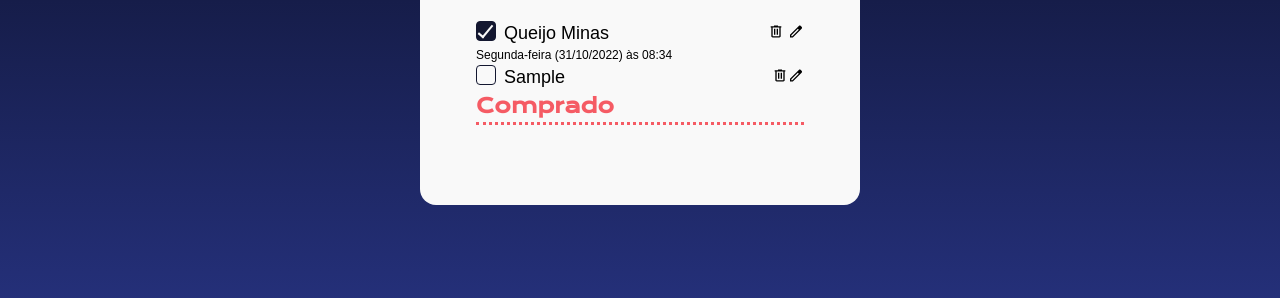
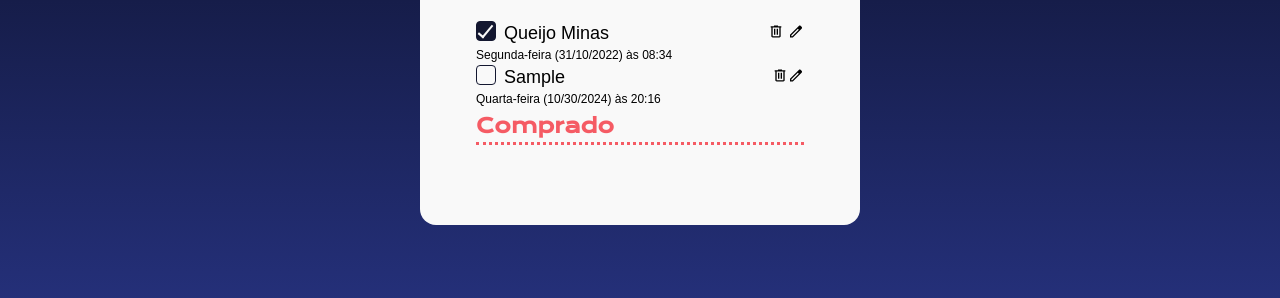
Before and after one commit to gabrielfari4/checklist, a plain HTML site: page index.html in a window 1280 px wide. Both pictures are taken after typing "Sample" into the empty fields and a click on the button "Salvar item". Shown: the part 464-762 px from the top of the page. Drawn offline with nearby package versions, Linux system fonts and the light colour scheme; a web font is replaced by a local one.

Commit message:
:sparkles: feat: adding date and time

```diff
--- a/script.js
+++ b/script.js
@@ -83,6 +83,12 @@ const addItem = () => {
 
     listItemContainer.appendChild(itemNameContainer);
     listItemContainer.appendChild(buttonContainer);
+
+    const itemDate = document.createElement('p');
+    itemDate.innerText = `${new Date().toLocaleDateString('pt-BR', { weekday: 'long' })} (${new Date().toLocaleDateString()}) às ${new Date().toLocaleTimeString('pt-BR', { hour: 'numeric', minute: 'numeric' })}`;
+    itemDate.classList.add('item-lista-texto');
+
     listItem.appendChild(listItemContainer);
-    lista.appendChild(listItem)
+    listItem.appendChild(itemDate);
+    lista.appendChild(listItem);
 }
--- a/styles.css
+++ b/styles.css
@@ -109,6 +109,9 @@ ul {
 .item-lista-texto {
     font-size: 12px;
     line-height: 20px;
+    &::first-letter {
+        text-transform: capitalize;
+    }
 }
 
 .checkbox-input {
```
